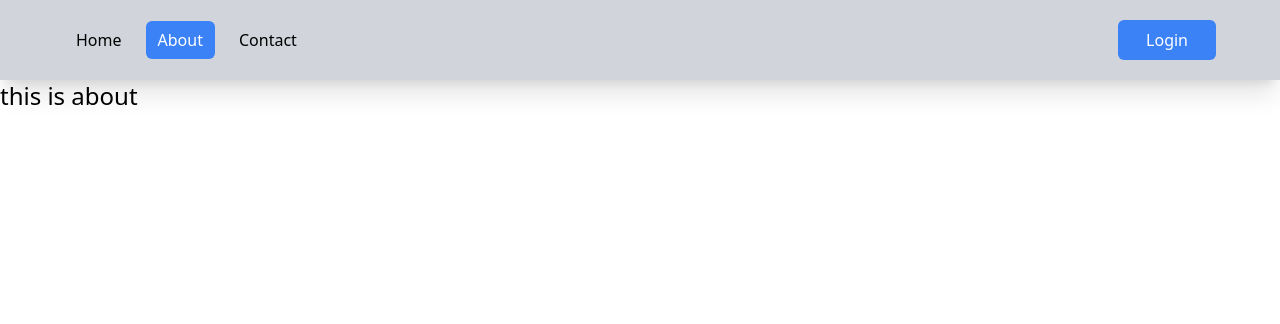
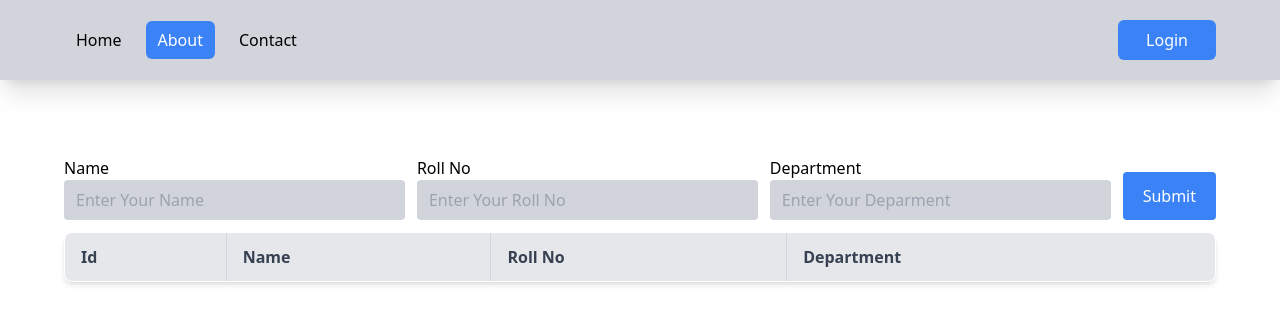
Before and after one commit to hasnain1439/e-commerce, a React (Vite) app: page /about in a window 1280 px wide. Shown: the top 324 px of the page. Built offline with nearby package versions, Linux system fonts and the light colour scheme.

Commit message:
I create a table

```diff
--- a/src/customhooks/UseFetch.jsx
+++ b/src/customhooks/UseFetch.jsx
@@ -15,16 +15,20 @@ export function UseFetch({
 
 
 
-  const fetchingData = useCallback(async () => {
+  const fetchingData = useCallback(async (customBody = null, body= null) => {
     setApiLoading(true);
     try {
       const res = await axios({
         url,
         method,
         headers,
-        data: body,
+       data: customBody || body,
       });
-      setApiData(res.data);
+      setApiData((prev) =>
+        method.toLowerCase() === "post"?
+        [...prev, res.data]:
+        res.data);
+      console.log("this is api data", res.data)
       enqueueSnackbar("✅ Request successful", { variant: "success" });
     } catch (err) {
       setApiErr(err);
@@ -32,11 +36,11 @@ export function UseFetch({
     } finally {
       setApiLoading(false);
     }
-  }, []);
+  }, [url]);
 
   useEffect(() => {
     if (autofetch) fetchingData();
   }, [autofetch, fetchingData]);
 
-  return { apiData, apiErr, apiLoading,fetchingData };
+  return { apiData, apiErr, apiLoading, fetchingData };
 }
--- a/src/pages/About.jsx
+++ b/src/pages/About.jsx
@@ -1,11 +1,129 @@
 import React from "react";
 import Navbar from "../component/Navbar";
+import { UseFetch } from "../customhooks/UseFetch";
+import { ErrorMessage, Field, Form, Formik } from "formik";
 
 function About() {
+  const { apiData, apiErr, apiLoading, fetchingData } = UseFetch({
+    url: "https://jsonplaceholder.typicode.com/todos",
+    method: "Post",
+    autofetch: false,
+  });
+
   return (
     <div className="relative">
       <Navbar />
-      <h1 className='text-2xl'>this is about</h1>
+      <div className="p-[5%]">
+        <Formik
+          initialValues={{ name: "", rollNo: "", department: "" }}
+          onSubmit={async (values, { resetForm }) => {
+            await fetchingData(values);
+            resetForm();
+          }}
+        >
+          <Form className="py-3 flex items-center gap-3">
+            <div className="flex flex-col w-full">
+              <label htmlFor="name"> Name</label>
+              <Field
+                type="text"
+                name="name"
+                placeholder="Enter Your Name"
+                className="px-3 py-2 bg-gray-300 rounded"
+              />
+              <ErrorMessage
+                name="name"
+                component="div"
+                className="text-red-600 text-sm"
+              />
+            </div>
+            <div className="flex flex-col w-full">
+              <label htmlFor="name"> Roll No</label>
+              <Field
+                type="text"
+                name="rollNo"
+                placeholder="Enter Your Roll No"
+                className="px-3 py-2 bg-gray-300 rounded"
+              />
+              <ErrorMessage
+                name="rollNo"
+                component="div"
+                className="text-red-600 text-sm"
+              />
+            </div>
+            <div className="flex flex-col w-full">
+              <label htmlFor="name">Department</label>
+              <Field
+                type="text"
+                name="department"
+                placeholder="Enter Your Deparment"
+                className="px-3 py-2 bg-gray-300 rounded"
+              />
+              <ErrorMessage
+                name="department"
+                component="div"
+                className="text-red-600 text-sm"
+              />
+            </div>
+            <button
+              type="submit"
+              className="px-5 py-3 mt-auto bg-blue-500 rounded text-white"
+            >
+            Submit
+            </button>
+          </Form>
+        </Formik>
+
+        <table className="min-w-full border border-gray-300 shadow-md rounded-lg overflow-hidden">
+          <thead className="bg-gray-200 text-gray-700">
+            <tr>
+              <th className="px-4 py-3 text-left border border-gray-300 font-semibold">
+                Id
+              </th>
+              <th className="px-4 py-3 text-left border border-gray-300 font-semibold">
+                Name
+              </th>
+              <th className="px-4 py-3 text-left border border-gray-300 font-semibold">
+                Roll No
+              </th>
+              <th className="px-4 py-3 text-left border border-gray-300 font-semibold">
+                Department
+              </th>
+            </tr>
+          </thead>
+          <tbody className="divide-y divide-gray-200">
+            {apiLoading && (
+              <tr>
+                <td colSpan="4" className="text-center py-3">
+                  Loading...
+                </td>
+              </tr>
+            )}
+            {apiErr && (
+              <tr>
+                <td colSpan="4" className="text-center text-red-500 py-3">
+                  Error: {apiErr.message}
+                </td>
+              </tr>
+            )}
+            {apiData.map((items, index) => (
+              <tr key={index} className="hover:bg-gray-100">
+                <td className="px-4 py-3 border border-gray-300">
+                  {index + 1}
+                </td>
+                <td className="px-4 py-3 border border-gray-300">
+                  {items.name}
+                </td>
+                <td className="px-4 py-3 border border-gray-300">
+                  {items.rollNo}
+                </td>
+                <td className="px-4 py-3 border border-gray-300">
+                  {items.department}
+                </td>
+              </tr>
+            ))}
+          </tbody>
+        </table>
+      </div>
     </div>
   );
 }
--- a/src/pages/home/Home.jsx
+++ b/src/pages/home/Home.jsx
@@ -10,6 +10,13 @@ import { FaStar, FaStarHalfAlt, FaRegStar } from "react-icons/fa";
 
 function Home() {
   const navigate = useNavigate();
+
+    // Using custom hook
+  const { apiData, apiErr, apiLoading, fetchingData } = UseFetch({
+    url: "https://fakestoreapi.com/products",
+    method: "GET",
+    autofetch: true,
+  });
 
   // Star Rating Component
   function StarRating({ rating }) {
@@ -25,13 +32,6 @@ function Home() {
     }
     return <div className="flex gap-1">{stars}</div>;
   }
-
-  // Using custom hook
-  const { apiData, apiErr, apiLoading, fetchingData } = UseFetch({
-    url: "https://fakestoreapi.com/products",
-    method: "GET",
-    autofetch: true,
-  });
 
   return (
     <div className="relative">
```
